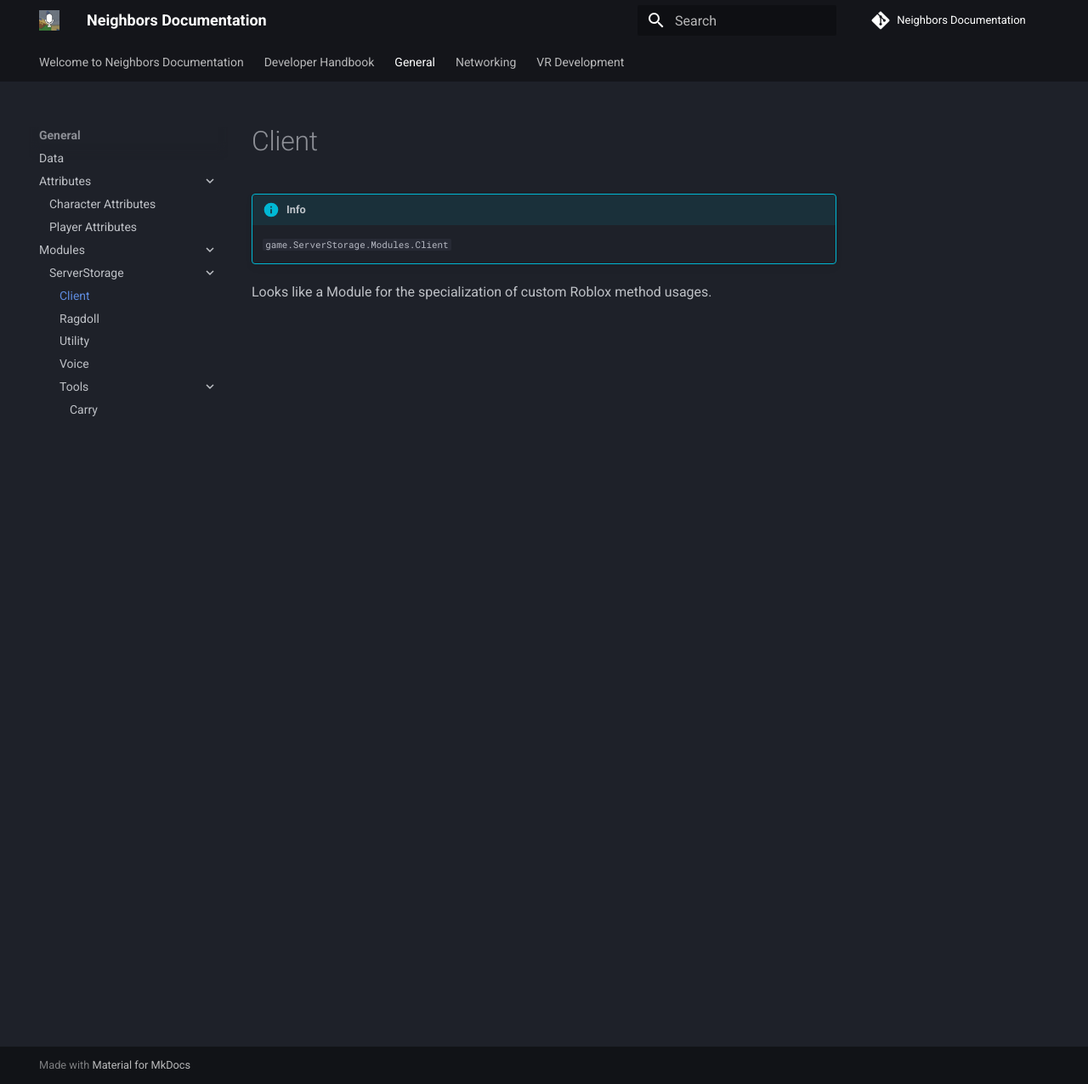
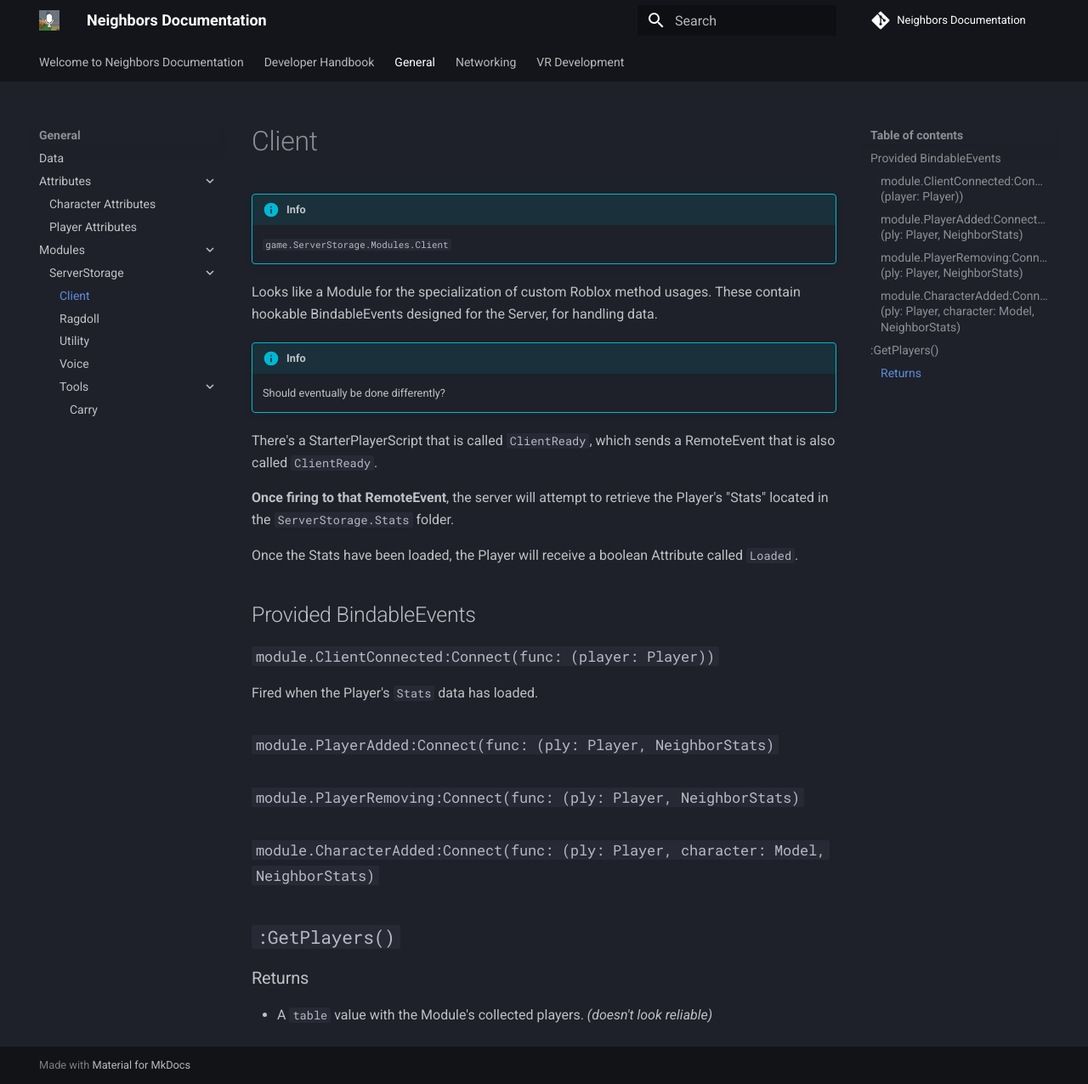
Before and after one commit to TheBoogle/neighbors-documentation, an MkDocs documentation site: the page built from docs/General/Modules/ServerStorage/Client.md, in a window 1280 px wide and 1276 px high. Shown: the whole window at 85% size. Built offline with MkDocs 1.6.1 and Material for MkDocs 9.7.7, drawn with Linux system fonts in a browser that asks for light colours; comment, search, counter and statistics services are not loaded.

Commit message:
Update Client.md

```diff
--- a/docs/General/Modules/ServerStorage/Client.md
+++ b/docs/General/Modules/ServerStorage/Client.md
@@ -2,4 +2,32 @@
 !!! info end
     ``game.ServerStorage.Modules.Client``
 
-Looks like a Module for the specialization of custom Roblox method usages.
+Looks like a Module for the specialization of custom Roblox method usages. These contain hookable BindableEvents designed for the Server, for handling data.
+
+!!! info end
+    Should eventually be done differently?
+
+
+There's a StarterPlayerScript that is called ``ClientReady``, which sends a RemoteEvent that is also called ``ClientReady``.
+
+**Once firing to that RemoteEvent**, the server will attempt to retrieve the Player's "Stats" located in the ``ServerStorage.Stats`` folder.
+
+Once the Stats have been loaded, the Player will receive a boolean Attribute called ``Loaded``.
+
+## Provided BindableEvents
+### ``module.ClientConnected:Connect(func: (player: Player))``
+Fired when the Player's ``Stats`` data has loaded.
+
+
+### ``module.PlayerAdded:Connect(func: (ply: Player, NeighborStats)``
+
+### ``module.PlayerRemoving:Connect(func: (ply: Player, NeighborStats)``
+
+### ``module.CharacterAdded:Connect(func: (ply: Player, character: Model, NeighborStats)``
+
+
+
+## ``:GetPlayers()``
+
+### Returns
+* A ``table`` value with the Module's collected players. _(doesn't look reliable)_
```
